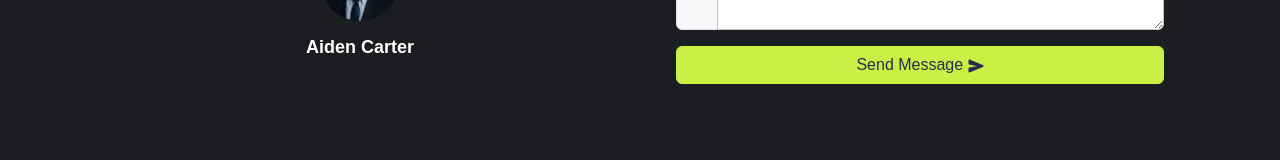
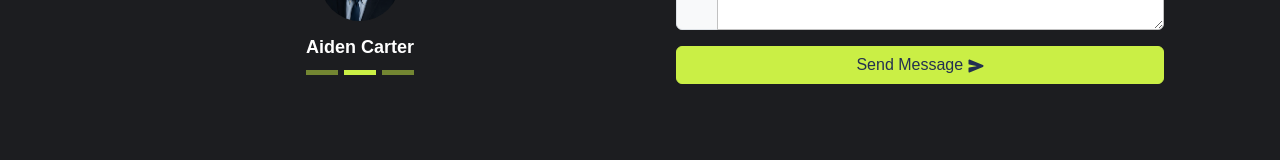
Before and after one commit to nikhil7476/demo-portfolio, a Next.js app: page / in a window 1280 px wide. Shown: the part 1097-1257 px from the top of the page. Built offline with nearby package versions, Linux system fonts and the light colour scheme.

Commit message:
modified:   src/components/HomeBanner.js 	modified:   src/styles/globals.css

```diff
--- a/src/components/HomeBanner.js
+++ b/src/components/HomeBanner.js
@@ -9,7 +9,13 @@ const HomeBanner = () => {
   const homeBanners = bannerData.home || [];
 
   return (
-    <Carousel slide indicators={true} controls={false} interval={4000}>
+    <Carousel
+      slide
+      indicators={true}
+      controls={false}
+      interval={4000}
+      className="homeBanner"
+    >
       {homeBanners.map((slide) => (
         <Carousel.Item key={slide.id}>
           <div
--- a/src/styles/globals.css
+++ b/src/styles/globals.css
@@ -240,7 +240,7 @@ textarea:active {
 }
 
 /* ===== Carousel Controls ===== */
-.carousel-indicators {
+.homeBanner .carousel-indicators {
   transform: rotate(90deg);
   right: -50% !important;
   top: 0;
```
